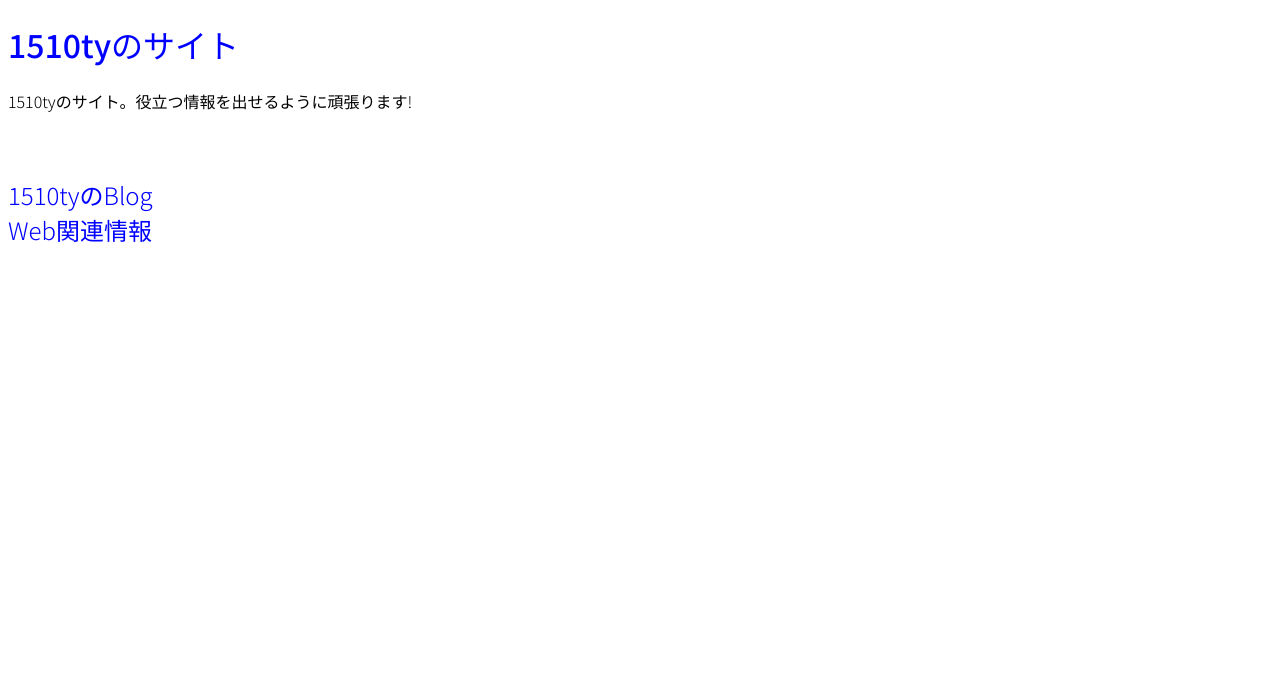
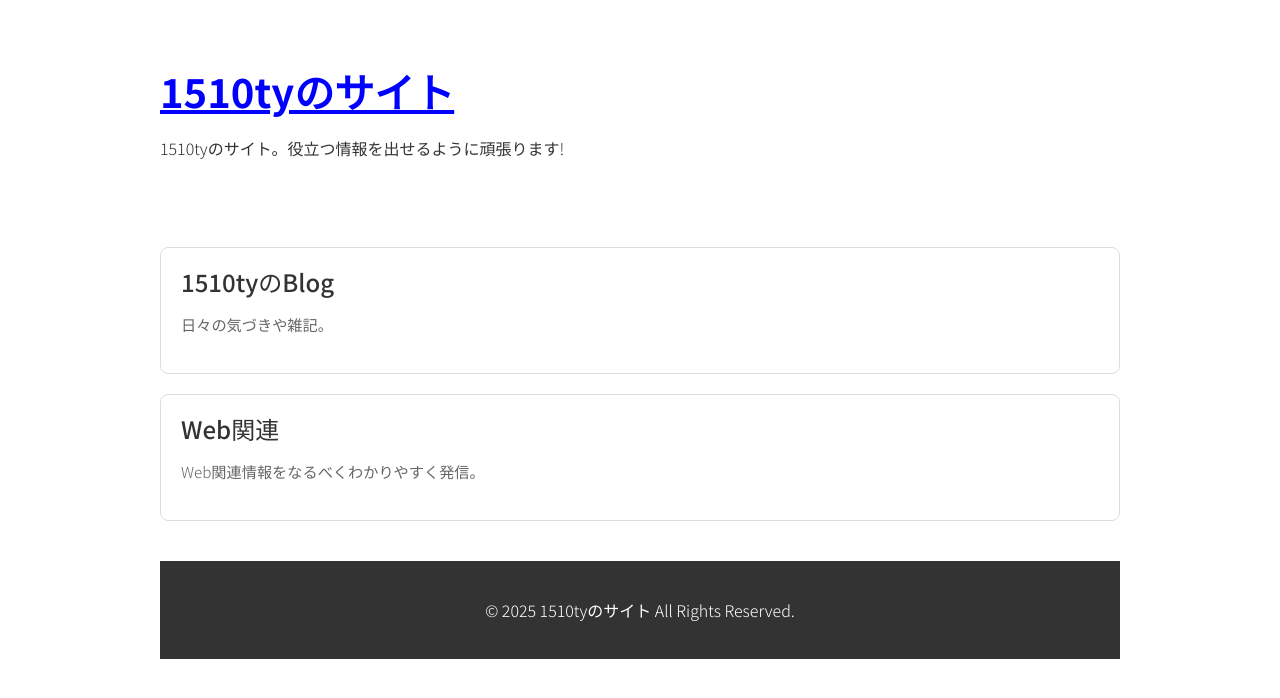
Before and after one commit to 1510ty/1510ty.github.io, a PHP site: page / in a window 1280 px wide. Shown: the top 698 px of the page. Run offline with PHP 8.4, Linux system fonts and the light colour scheme.

Commit message:
Topページ大改編。

```diff
--- a/CSS/style.css
+++ b/CSS/style.css
@@ -1,33 +1,34 @@
+/* 修正案 */
 body {
-  font-family: "Noto Sans JP", sans-serif;
-  font-optical-sizing: auto;
-  font-weight: 350;
-  font-style: normal;
+    font-family: "Noto Sans JP", sans-serif;
+    font-optical-sizing: auto;
+    font-style: normal;
+    font-weight: 350; /* 本文の標準的な太さ */
+    line-height: 1.7; /* 行間を追加して可読性UP */
+    font-size: 16px; /* モバイルでの読みやすさを考慮 */
+    color: var(--text-color); /* 色変数を適用 */
+    background-color: #fff;
+    margin: 0;
 }
+
+h1, h2, h3, h4 { /* 見出し共通のスタイル */
+    font-family: "Noto Sans JP", sans-serif; /* bodyから継承されるので、不要な場合あり */
+    font-optical-sizing: auto; /* bodyから継承されるので、不要な場合あり */
+    font-style: normal; /* bodyから継承されるので、不要な場合あり */
+    font-weight: 500; /* 見出しの太さ */
+    line-height: 1.2; /* 見出しの行間 */
+    margin-bottom: 20px; /* 前回の提案を適用 */
+}
+
+/* 各見出しのサイズを調整 */
 h1 {
-  font-family: "Noto Sans JP", sans-serif;
-  font-optical-sizing: auto;
-  font-weight: 500;
-  font-style: normal;
+    font-size: 2.5em; /* 適切な大きさへ */
+    font-weight: 700; /* h1だけ特に太くするのもあり */
 }
 h2 {
-  font-family: "Noto Sans JP", sans-serif;
-  font-optical-sizing: auto;
-  font-weight: 500;
-  font-style: normal;
+    font-size: 2em;
 }
-h3 {
-  font-family: "Noto Sans JP", sans-serif;
-  font-optical-sizing: auto;
-  font-weight: 500;
-  font-style: normal;
-}
-h4 {
-  font-family: "Noto Sans JP", sans-serif;
-  font-optical-sizing: auto;
-  font-weight: 500;
-  font-style: normal;
-}
+/* 以下略 */
 .Serif {
   font-family: "Noto Serif JP", sans-serif;
   font-optical-sizing: auto;
@@ -35,22 +36,89 @@ h4 {
   font-style: normal;
 }
 
-a:link {
-    color: blue;
-    text-decoration: none;
-}
-  a:visited {
-    color: blue;
-}
-  a:hover {
-    color: blue;
-    text-decoration: underline;
-}
-  a:active {
-    color: blue;
-}
 .responsive-image {
     width: 100%;   /* 親要素の幅の85%で表示 */
     height: auto; /* 幅に合わせて高さを自動調整 */
     display: block;
 }
+
+body {
+    margin: 0; /* bodyのデフォルトマージンをリセット */
+}
+
+.container {
+    max-width: 960px; /* サイト全体の最大幅を設定 (PCでの見やすさのため) */
+    margin: 0 auto;   /* 中央寄せ */
+    padding: 20px;    /* 左右と上下に余白を設ける */
+}
+
+header, main, footer {
+    padding: 20px 0; /* 各セクションの上下に余白 */
+}
+
+/* 各要素間の余白も統一的に */
+h1 {
+    margin-bottom: 20px; /* 見出しの下にスペース */
+}
+p {
+    margin-bottom: 15px; /* 段落の下にスペース */
+}
+.category-links {
+    margin-top: 30px; /* カテゴリリンクブロックの上にスペース */
+}
+.kategori {
+    margin-bottom: 10px; /* 各カテゴリリンクの下にスペース */
+}
+
+/* 例: メインカラーを定義 */
+:root {
+    --primary-color: blue; /* 緑 */
+    --text-color: #333;
+    --light-bg: #f8f8f8;
+}
+
+body {
+    color: var(--text-color);
+    background-color: #fff;
+}
+
+h1 a {
+    color: var(--primary-color); /* 見出しのリンク色 */
+}
+
+a:link, a:visited {
+    color: var(--primary-color); /* 通常のリンク色 */
+}
+a:hover {
+    color: darken(var(--primary-color), 10%); /* ホバー時は少し濃くする */
+}
+
+footer {
+    text-align: center;
+    background-color: var(--text-color); /* フッターの背景色を濃いグレーに */
+    color: #fff;
+}
+.card-link {
+    border: 1px solid #ddd;
+    border-radius: 8px;
+    padding: 20px;
+    margin-bottom: 20px;
+    transition: box-shadow 0.3s ease;
+}
+.card-link:hover {
+    box-shadow: 0 4px 8px rgba(0,0,0,0.1);
+}
+.card-link a {
+    text-decoration: none;
+    color: inherit; /* 親要素の色を継承 */
+    display: block; /* リンク全体をブロック要素化 */
+}
+.card-link h2 {
+    font-size: 1.5em;
+    margin-top: 0;
+    margin-bottom: 10px;
+}
+.card-link p {
+    font-size: 0.95em;
+    color: #666;
+}
--- a/index.html
+++ b/index.html
@@ -12,11 +12,32 @@
         <link href="https://fonts.googleapis.com/css2?family=Noto+Sans+JP:wght@100..900&family=Noto+Serif+JP:wght@200..900&display=swap" rel="stylesheet">
         <style>.kategori{font-size:24px;}</style>
     </head>
-    <body>
-        <h1><a href=".">1510tyのサイト</a></h1>
-        <p>1510tyのサイト。役立つ情報を出せるように頑張ります!</p>
-        <br><br>
-        <a href="Blog" class="kategori">1510tyのBlog</a><br>
-        <a href="Web関連" class="kategori">Web関連情報</a>
-    </body>
+<body>
+    <div class="container"> <header>
+            <h1><a href=".">1510tyのサイト</a></h1>
+            <p>1510tyのサイト。役立つ情報を出せるように頑張ります!</p>
+        </header>
+
+        <main>
+            <div class="category-links">
+                <div class="card-link">
+                    <a href="Blog">
+                        <h2>1510tyのBlog</h2>
+                        <p>日々の気づきや雑記。</p>
+                    </a>
+                </div>
+                <div class="card-link">
+                    <a href="Web関連/">
+                        <h2>Web関連</h2>
+                        <p>Web関連情報をなるべくわかりやすく発信。</p>
+                    </a>
+                </div>
+            </div>
+        </main>
+
+        <footer>
+            <p>&copy; 2025 1510tyのサイト All Rights Reserved.</p>
+        </footer>
+    </div>
+</body>
 </html>
```
